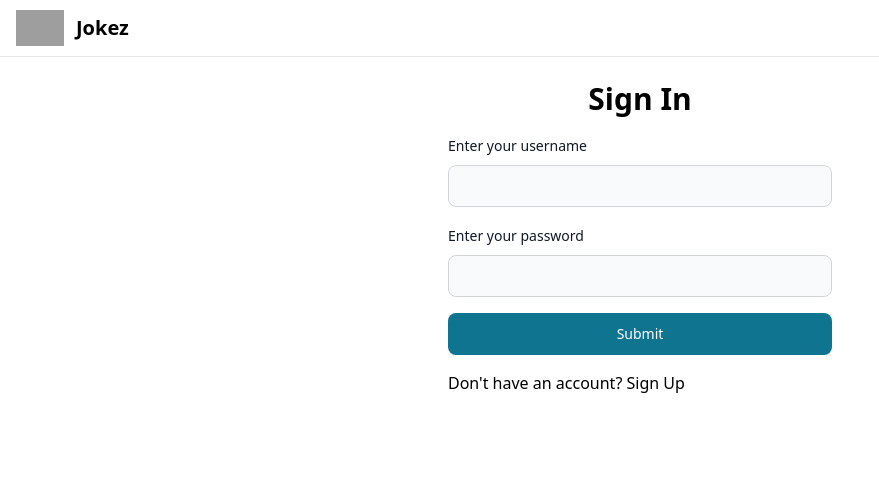
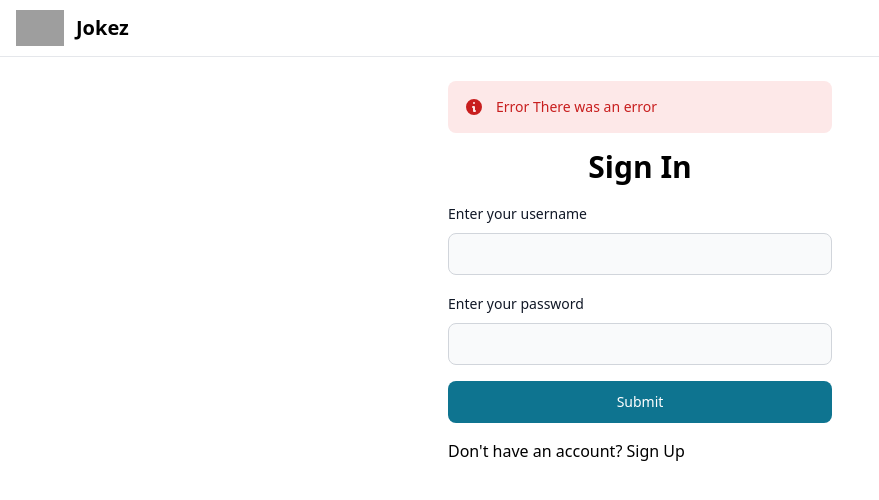
Before and after one commit to SamsonEshipillahPasili/jokez-frontend, a React (Create React App) app: page /sign_in in a window 1280 px wide. Shown: the top 500 px of the page, without its empty margins (0-879 px from the left). Built offline with nearby package versions, Linux system fonts and the light colour scheme; grey boxes are pictures that could not be loaded.

Commit message:
added ability to display alerts with icons

```diff
--- a/package.json
+++ b/package.json
@@ -3,6 +3,8 @@
   "version": "0.1.0",
   "private": true,
   "dependencies": {
+    "@heroicons/react": "^2.0.13",
+    "@tanstack/react-query": "^4.19.1",
     "@testing-library/jest-dom": "^5.16.5",
     "@testing-library/react": "^13.4.0",
     "@testing-library/user-event": "^13.5.0",
--- /dev/null
+++ b/src/api/auth-service.ts
@@ -0,0 +1,11 @@
+import User from "./models/User";
+
+const users: User[] = [];
+
+export async function signUp(user: User): Promise<void> {
+    users.push(user);
+}
+
+export async function signIn(user: User): Promise<string> {
+    return "Some token";
+}
--- /dev/null
+++ b/src/api/models/User.ts
@@ -0,0 +1,5 @@
+export default interface User {
+    username: string
+    fullname: string
+    password: string
+}
--- /dev/null
+++ b/src/views/JokezAlert.tsx
@@ -0,0 +1,18 @@
+import {HiInformationCircle} from "react-icons/hi";
+import {Alert} from "flowbite-react";
+
+function JokezAlert({color, icon, title, description}: any) {
+    return (
+        <Alert
+           color={color} icon={icon}>
+          <span>
+            <span className="font-medium">
+              {title}
+            </span>
+            {' '} {description}
+          </span>
+        </Alert>
+    );
+}
+
+export default JokezAlert;
--- a/src/views/SignInView.tsx
+++ b/src/views/SignInView.tsx
@@ -1,6 +1,8 @@
-import { Button, Label, TextInput } from "flowbite-react";
+import { Button, Label, TextInput, Alert } from "flowbite-react";
 import PlainNavigationBar from "./PlainNavigationBar";
 import {Link} from "react-router-dom";
+import { HiInformationCircle } from 'react-icons/hi';
+import JokezAlert from "./JokezAlert";
 
 function SignInView() {
     return (
@@ -8,6 +10,12 @@ function SignInView() {
         <PlainNavigationBar />
         <div className="w-full px-3 mt-6 md:px-0 md:w-96 md:mx-auto">
         <form className="flex flex-col gap-4">
+            <JokezAlert
+                color='failure'
+                icon={HiInformationCircle}
+                title='Error'
+                description='There was an error'
+            />
             <h2 className="text-3xl font-bold text-center">Sign In</h2>
             <div>
                 <div className="mb-2 block">
```
Also changed, not shown: 1 other file (tests, documents, lock files or other folders).
